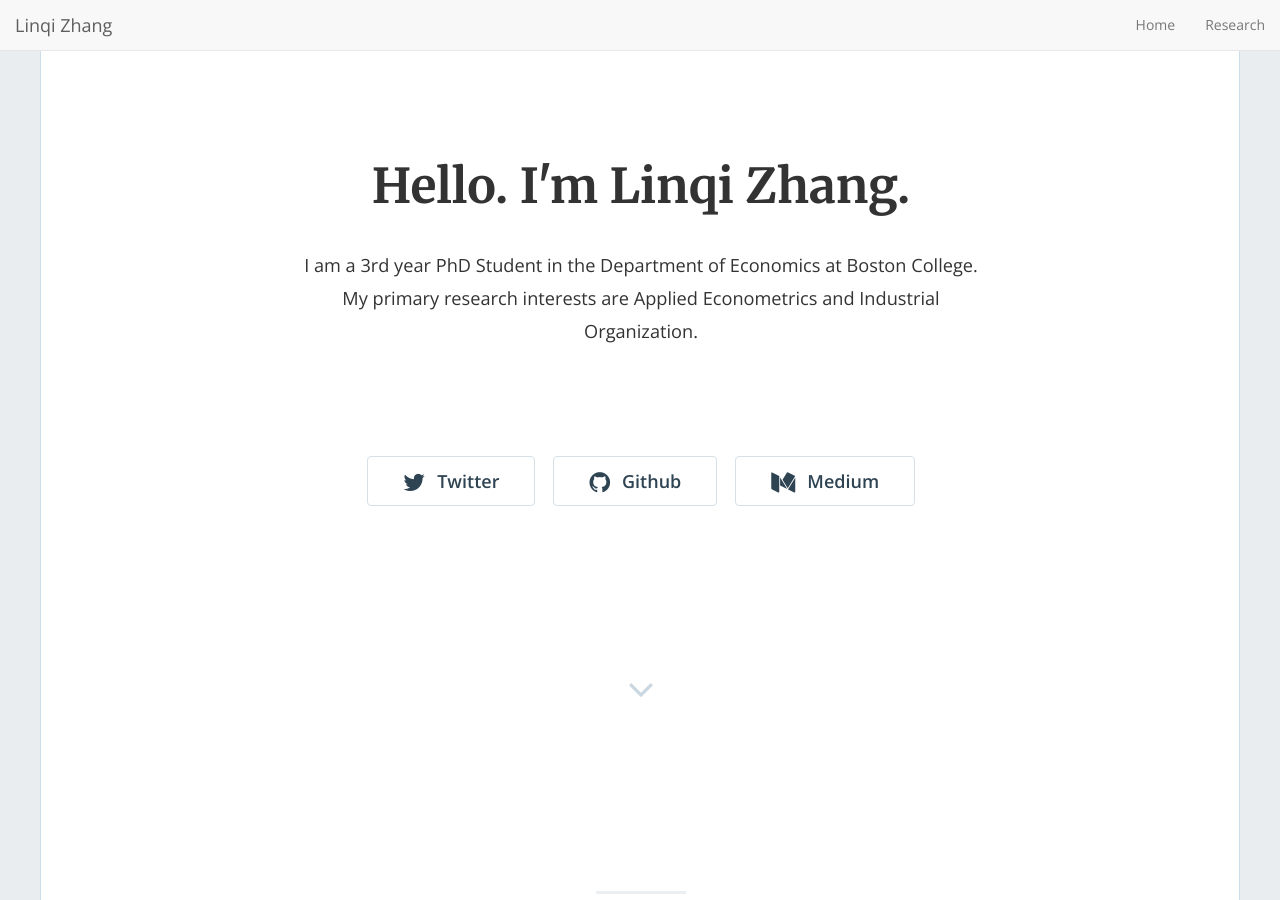
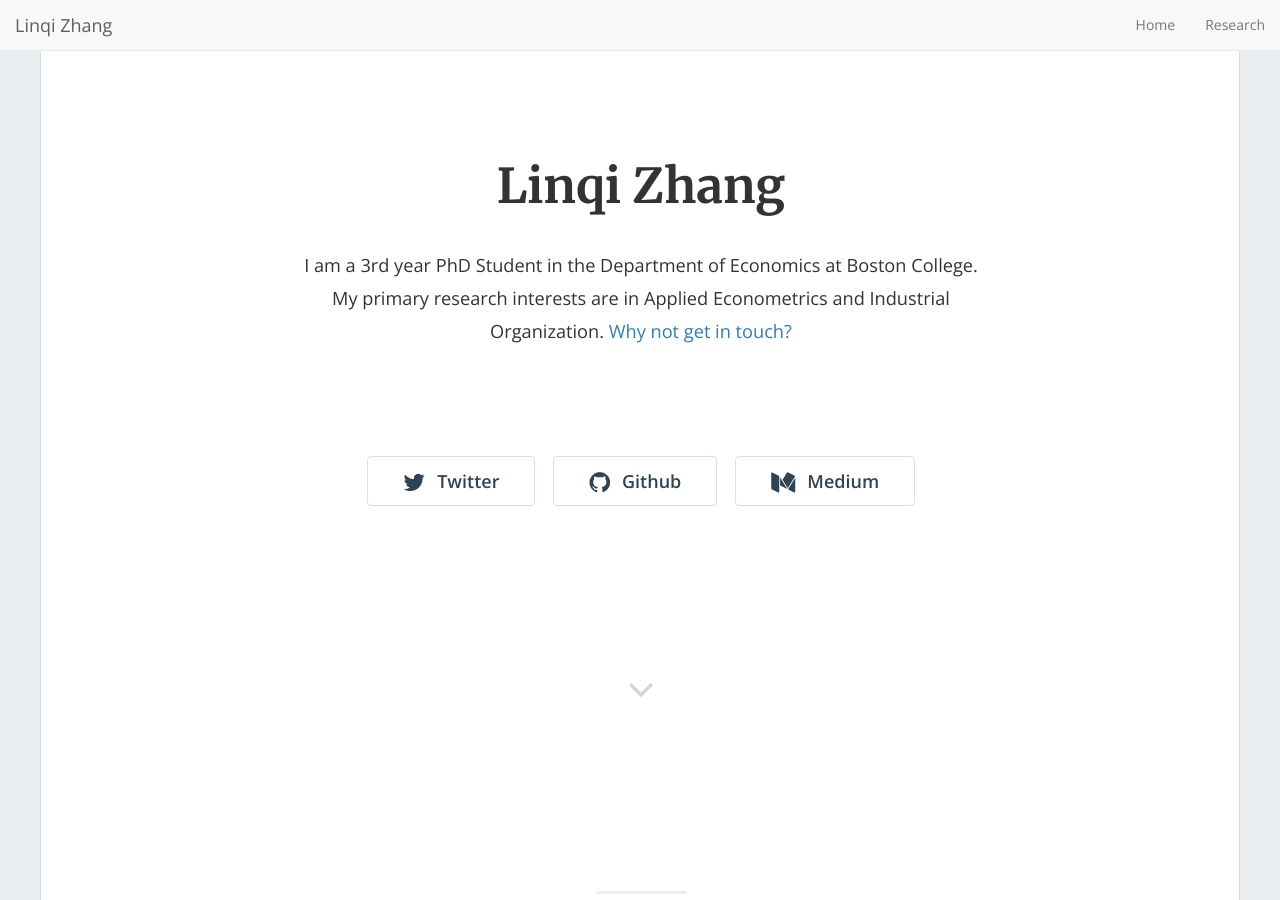
Before and after one commit to zhanglinqi/zhanglinqi.github.io, a Jekyll site: the page built from index.html, in a window 1280 px wide and 900 px high. Built offline with Jekyll 4.4.1, drawn with Linux system fonts in a browser that asks for light colours; nearby versions of some CDN libraries; the list of posts is cut into pages by our own code.

Commit message:
add contact

```diff
--- a/_config.yml
+++ b/_config.yml
@@ -13,9 +13,9 @@
 # you will see them accessed via {{ site.title }}, {{ site.email }}, and so on.
 # You can create any custom variable you would like, and they will be accessible
 # in the templates via {{ site.myvariable }}.
-title: "Hello. I'm Linqi Zhang."
+title: "Linqi Zhang"
 email: 'linqi.zhang@bc.edu'
-description: "I am a 3rd year PhD Student in the Department of Economics at Boston College. My primary research interests are Applied Econometrics and Industrial Organization."
+description: "I am a 3rd year PhD Student in the Department of Economics at Boston College. My primary research interests are in Applied Econometrics and Industrial Organization."
 baseurl: "" # the subpath of your site, e.g. /blog
 url: "https://zhanglinqi.github.io" # the base hostname & protocol for your site, e.g. https://example.com
 # twitter_username: 'jamigibbs'
@@ -92,7 +92,7 @@
 footer_text: '© 2021 Linqi Zhang'
 admin_name: 'Linqi Zhang'
 google_analytics: "UA-9999999-99" # Update with your own tracking ID
-enable_contact: false
+enable_contact: true
 
 #### Phantom Navigation menu
 enable_nav: true
```
